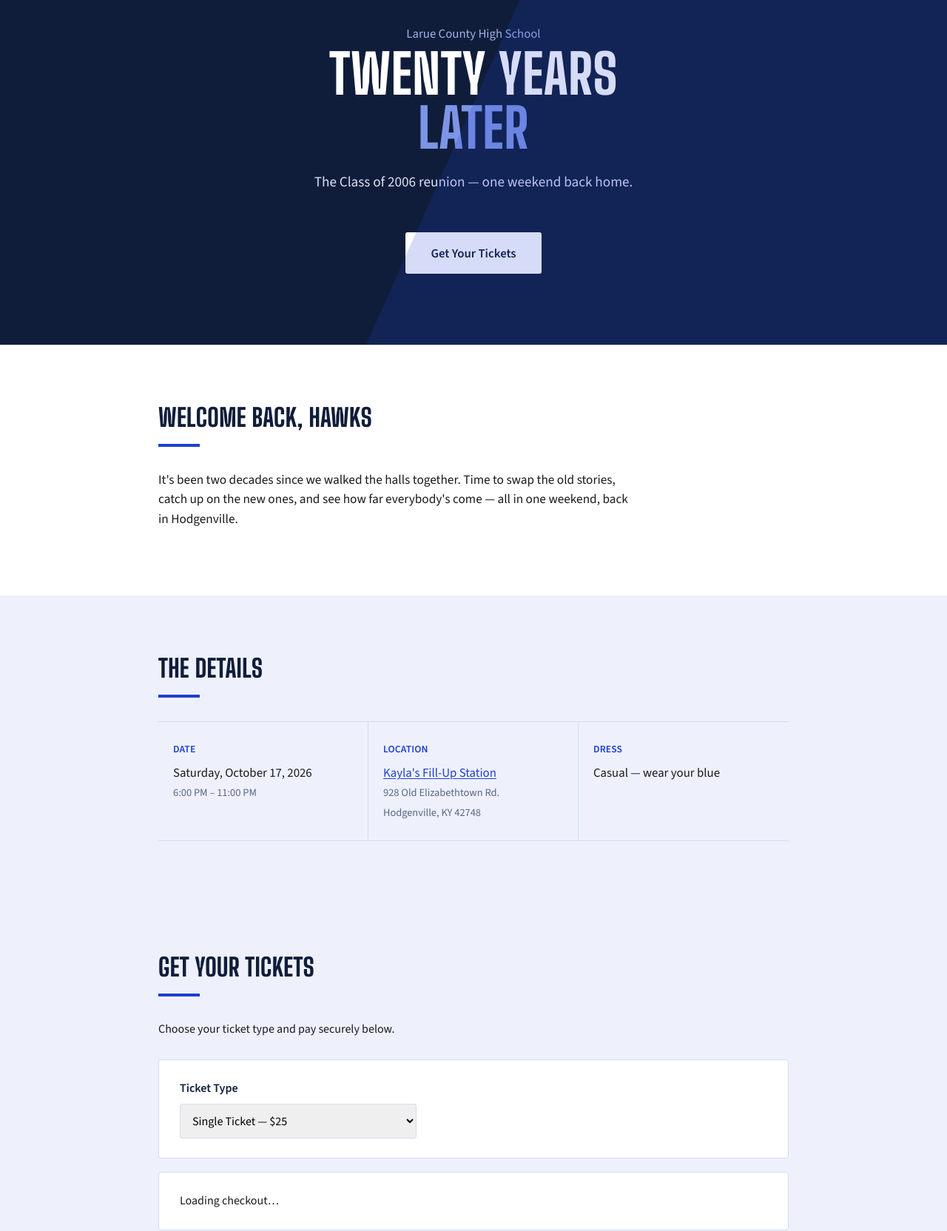
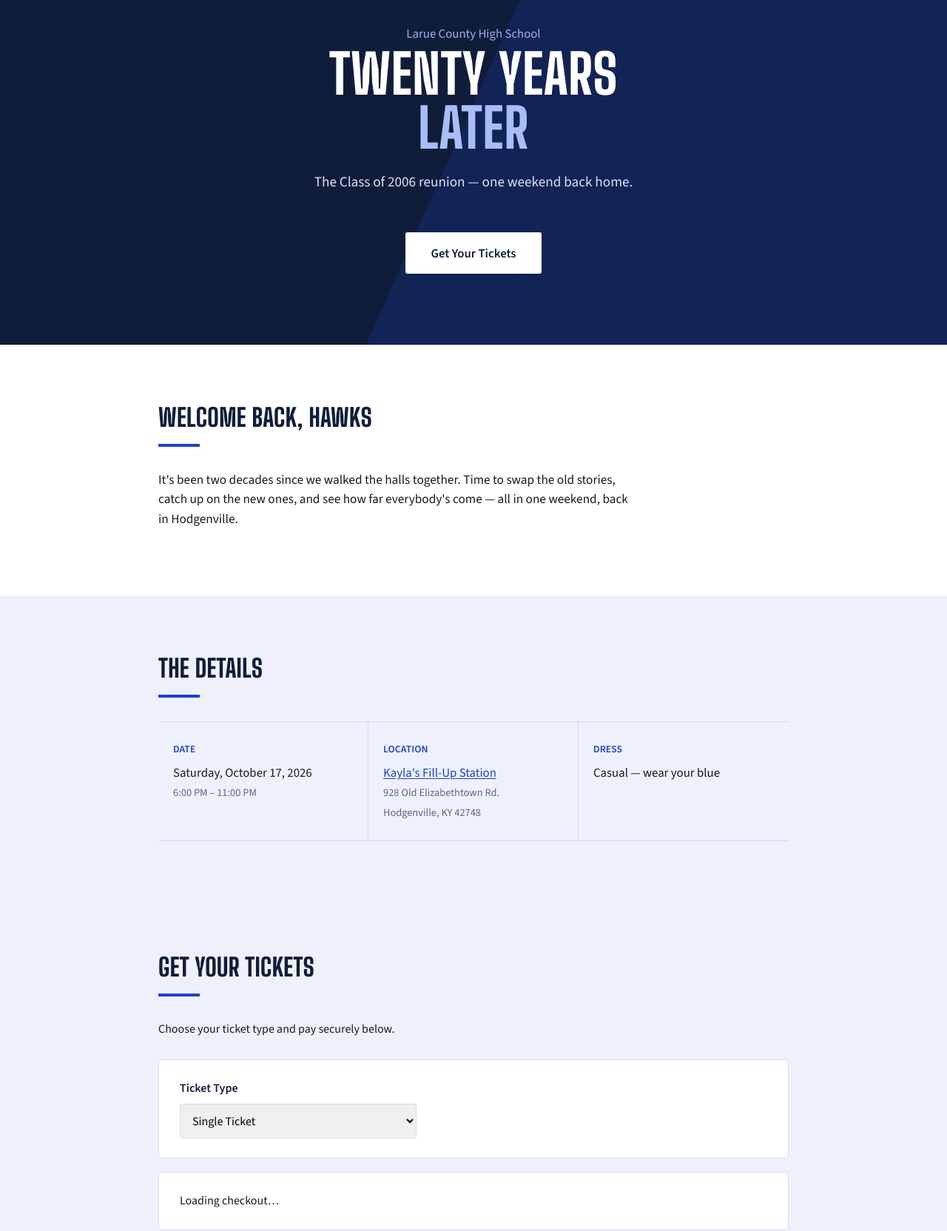
Before and after one commit to therunz/larueclassof06.com, a website: page index.html in a window 1280 px wide. Shown: the part 259-1923 px from the top of the page at 74% size. Drawn offline with nearby package versions, Linux system fonts and the light colour scheme; a script that the page names is missing.

Commit message:
Update index.html

```diff
--- a/index.html
+++ b/index.html
@@ -100,9 +100,14 @@
     overflow: hidden;
     text-align: center;
   }
+  header.hero .wrap {
+    position: relative;
+    z-index: 1;
+  }
   header.hero::after {
     content: "";
     position: absolute;
+    z-index: 0;
     right: -8%;
     bottom: -30%;
     width: 60%;
@@ -126,7 +131,7 @@
     line-height: 0.98;
     text-transform: uppercase;
   }
-  header.hero h1 .accent { color: #7d95e6; }
+  header.hero h1 .accent { color: #a9bdf7; }
   header.hero .sub {
     margin-top: 22px;
     font-size: 1.2rem;
@@ -389,8 +394,8 @@
     <div class="ticket-step">
       <label for="ticket-type" style="display:block; font-weight:600; color:var(--navy); margin-bottom:8px;">Ticket Type</label>
       <select id="ticket-type" style="padding:11px 12px; border:1px solid var(--line); border-radius:3px; font-family:'Source Sans 3',sans-serif; font-size:1rem; width:100%; max-width:320px;">
-        <option value="single">Single Ticket &mdash; $25</option>
-        <option value="couple">Couple Ticket &mdash; $40</option>
+        <option value="single">Single Ticket</option>
+        <option value="couple">Couple Ticket</option>
       </select>
     </div>
 
```
